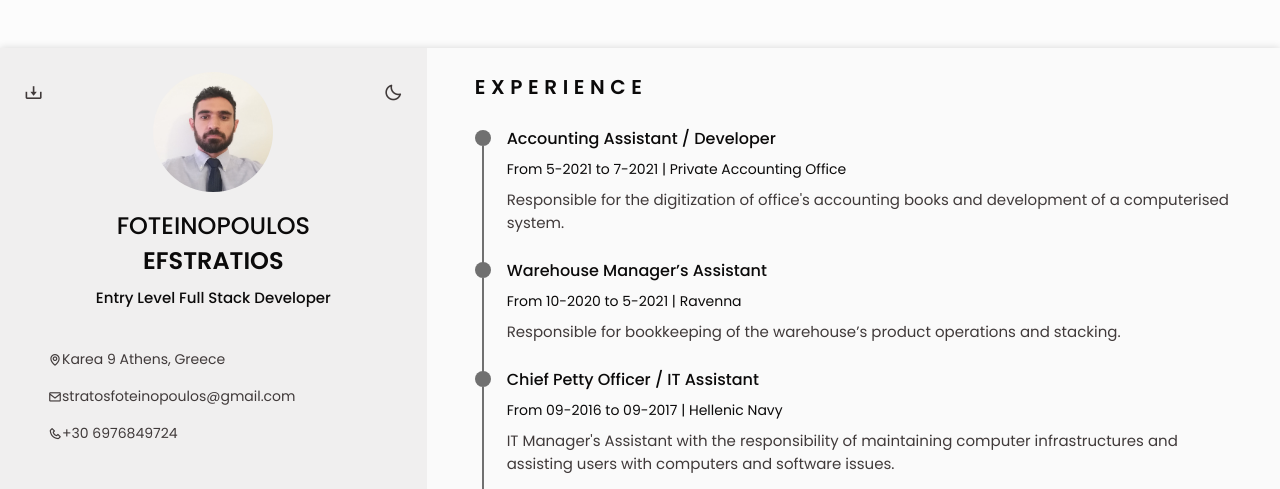
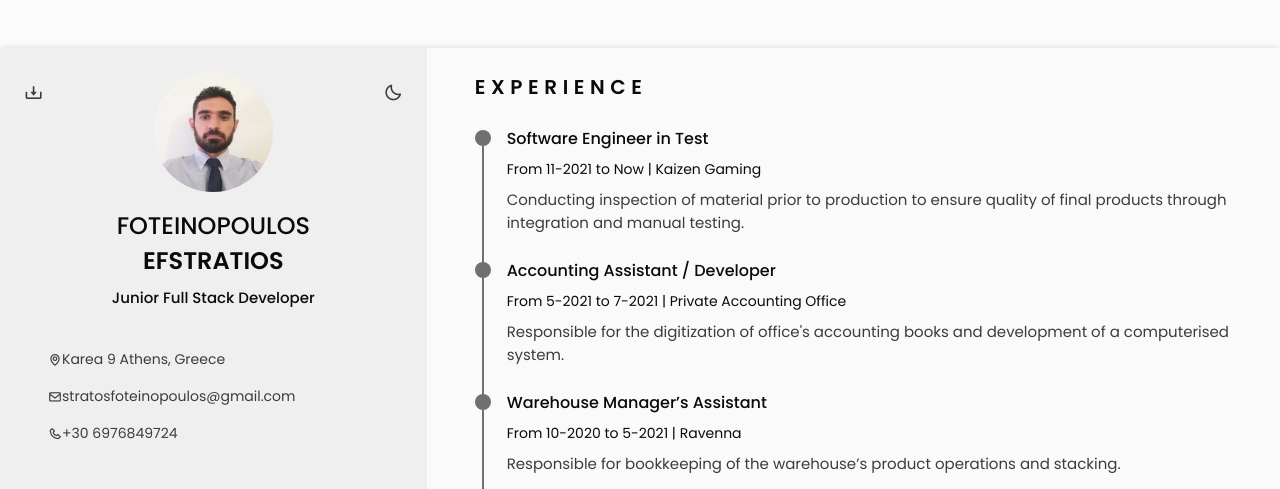
Before and after one commit to StratosFoteinopoulos/Responsive_resume_PDF, a plain HTML site: page index.html in a window 1280 px wide. Shown: the top 489 px of the page. Drawn offline with nearby package versions, Linux system fonts and the light colour scheme.

Commit message:
Update index.html

```diff
--- a/index.html
+++ b/index.html
@@ -87,7 +87,7 @@
                             <img src="img/Cv-Photo.jpg" alt="" class="home_img" />
 
                             <h1 class="home_title">FOTEINOPOULOS <b>EFSTRATIOS</b></h1>
-                            <h3 class="home_profession">Entry Level Full Stack Developer</h3>
+                            <h3 class="home_profession">Junior Full Stack Developer</h3>
 
                             <!-- Download Button -->
                             <div>
@@ -243,6 +243,19 @@
                     <h2 class="section-title">Experience</h2>
 
                     <div class="experience_container bd-grid">
+
+                         <div class="experience_content">
+                            <div class="experience_time">
+                                <span class="experience_rounder"></span>
+                                <span class="experience_line"></span>
+                            </div>
+                            <div class="experience_data bd-grid">
+                                <h3 class="experience_title">Software Engineer in Test </h3>
+                                <span class="experience_company"> From 11-2021 to Now | Kaizen Gaming </span>
+                                <p class="experience_description">Conducting inspection of material prior to production to ensure quality of final products through integration and manual testing.</p>
+                            </div>
+                        </div>
+
                         <div class="experience_content">
                             <div class="experience_time">
                                 <span class="experience_rounder"></span>
@@ -396,6 +409,10 @@
                             <i class="bx bx-dumbbell interests_icon"></i>
                             <span class="interests_name">Fitness</span>
                         </div>
+                         <div class="interests_content ">
+                            <i class="bx bx-gamepad interests_icon"></i>
+                            <span class="interests_name">Fitness</span>
+                        </div>
                     </div>
                 </section>
 
```
